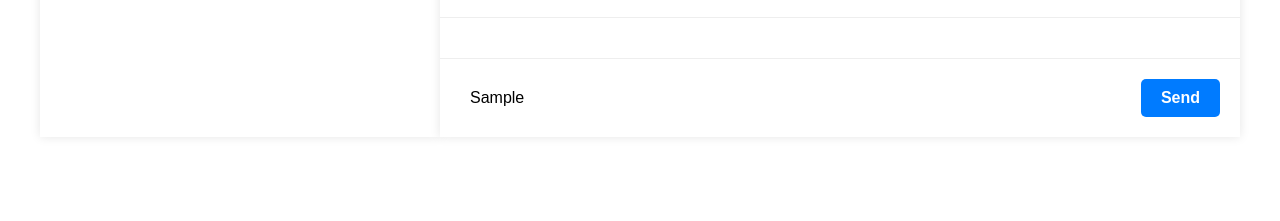
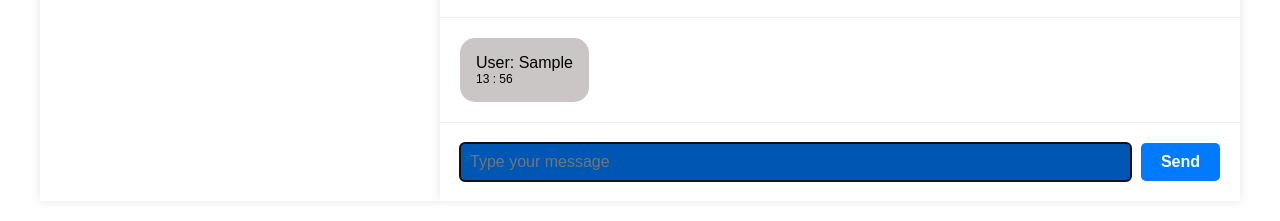
Before and after one commit to JAILBREAK-101/Talk-Chat-App, a website: page client/src/pages/chatapp.html in a window 1280 px wide. Both pictures are taken after typing "Sample" into the empty fields and a click on the button "Send". Shown: the part 63-284 px from the top of the page. Drawn offline with nearby package versions, Linux system fonts and the light colour scheme.

Commit message:
add create, append and send message functionality

```diff
--- a/client/src/js/app.js
+++ b/client/src/js/app.js
@@ -1,4 +1,6 @@
-const messagesData = {};
+// const socket = io('js-chat-app://localhost:3000')
+
+// Keyboard function for when the user clicks on enter to send a message instead of tabing to a new line
 
 const chatCount = document.querySelector('[data-chat-count]')
 const userImage = document.querySelector('[data-user-image]')
@@ -10,7 +12,6 @@ const sendButton = document.querySelector('[data-send-button]')
 
 const sendAuthData = (authDetails) => {
     // Receive auth details needed and use in the chat application
-
 }
 
 
@@ -20,16 +21,40 @@ class ChatApp {
         this.userImage = user[1]
     }
 
-    get test() {
-
-    }
-
     receiveAuthData(authData) {
         // sendAuthData()
     }
+
+    createMessage(message) {
+        let messageBlock = document.createElement(`div`)
+        messageBlock.className = "message-block"
+        messageBlock.innerHTML = `
+            <!-- <span><button>&#8942;</button></span> -->
+            <p class="message-content">User: ${message.value}</p>
+
+            <span class="time">${new Date().getHours()} : ${new Date().getMinutes()}</span>
+        `
+
+        return messageBlock
+    }
+
+    appendMessage(message) {
+        chatMessages.append(this.createMessage(message))
+    }
+
+    clearAndFocusMessageInput() {
+        messageInput.value = ""
+        messageInput.focus()
+    }
+
+    sendMessage(message) {
+        this.appendMessage(message)
+        this.clearAndFocusMessageInput()
+    }
 }
 
-// Initialize the ChatApp Class with its methods and variables
 const TalkChatApp = new ChatApp([userName, userImage])
 
-TalkChatApp.test
+sendButton.addEventListener('click', () => {
+    TalkChatApp.sendMessage(messageInput)
+})
--- a/client/src/pages/chatapp.html
+++ b/client/src/pages/chatapp.html
@@ -3,10 +3,13 @@
 <head>
     <meta charset="UTF-8">
     <meta name="viewport" content="width=device-width, initial-scale=1.0">
-    <title>Talk Chat App | Dashboard</title>
+    <title>Talk Chat App | Chat</title>
 
     <link rel="stylesheet" href="../styles/app.css">
     <link rel="stylesheet" href="../styles/util.css">
+
+    <!-- socket.io client cdn link -->
+    <script src="https://cdnjs.cloudflare.com/ajax/libs/socket.io/4.7.4/socket.io.min.js" integrity="sha512-skuhu6jj+sQnhLq1Txsack8VfnIrX8wL+MTFilYlFFT/NuLJm7eya7zOROs39Jy5cjASMEWqxLzijRVmKhsqWQ==" crossorigin="anonymous" referrerpolicy="no-referrer"></script>
 
     <script defer src="../js/app.js"></script>
 </head>
@@ -17,7 +20,8 @@
         <div class="chat-list">
 
             <!-- Left Alignment -->
-            <h2>Chat List <span data-chat-count></span></h2>
+            <h2 class="chat-title">Chat List <span data-chat-count></span></h2>
+
             <ul data-chat-list id="userList">
 
             </ul>
@@ -29,7 +33,7 @@
             <div class="chat-header">
                 <img data-user-image id="selectedUserAvatar" src="" alt="">
                 <div class="user-info">
-                    <h2 data-user-name id="selectedUserName"></h2>
+                    <h3 data-user-name id="selectedUserName"></h3>
                     <p data-user-info></p>
                 </div>
             </div>
--- a/client/src/styles/app.css
+++ b/client/src/styles/app.css
@@ -298,6 +298,10 @@ button:hover {
 
 .chat-messages {
     padding: 20px;
+    display: flex;
+    flex-direction: column;
+    gap: 1rem;
+    align-items: flex-start;
 }
 
 .message-input {
@@ -328,12 +332,6 @@ button:hover {
     background-color: #0056b3;
 }
 
-/* Existing styles remain unchanged */
-
-.chat-message {
-    margin-bottom: 10px;
-}
-
 /* Additional styles for dynamic updates */
 #userList li:hover {
     background-color: #e0e0e0;
@@ -350,3 +348,30 @@ button:hover {
     background-color: #0056b3;
     color: #fff;
 }
+
+/* Styles for when user sends messages to another user */
+.message-block {
+    display: flex;
+    flex-direction: column;
+    position: relative;
+    background-color: #cbc6c6;
+    border-radius: 15px;
+    padding: 1rem;
+    align-items: flex-start;
+
+    & > span {
+        /* position: absolute; */
+        left: 75%;
+        top: 10%;
+    }
+}
+
+.message-content {
+    max-width: 50ch;
+    word-wrap: break-word;
+}
+
+.time {
+    font-size: 12px;
+    text-align: right;
+}
```
